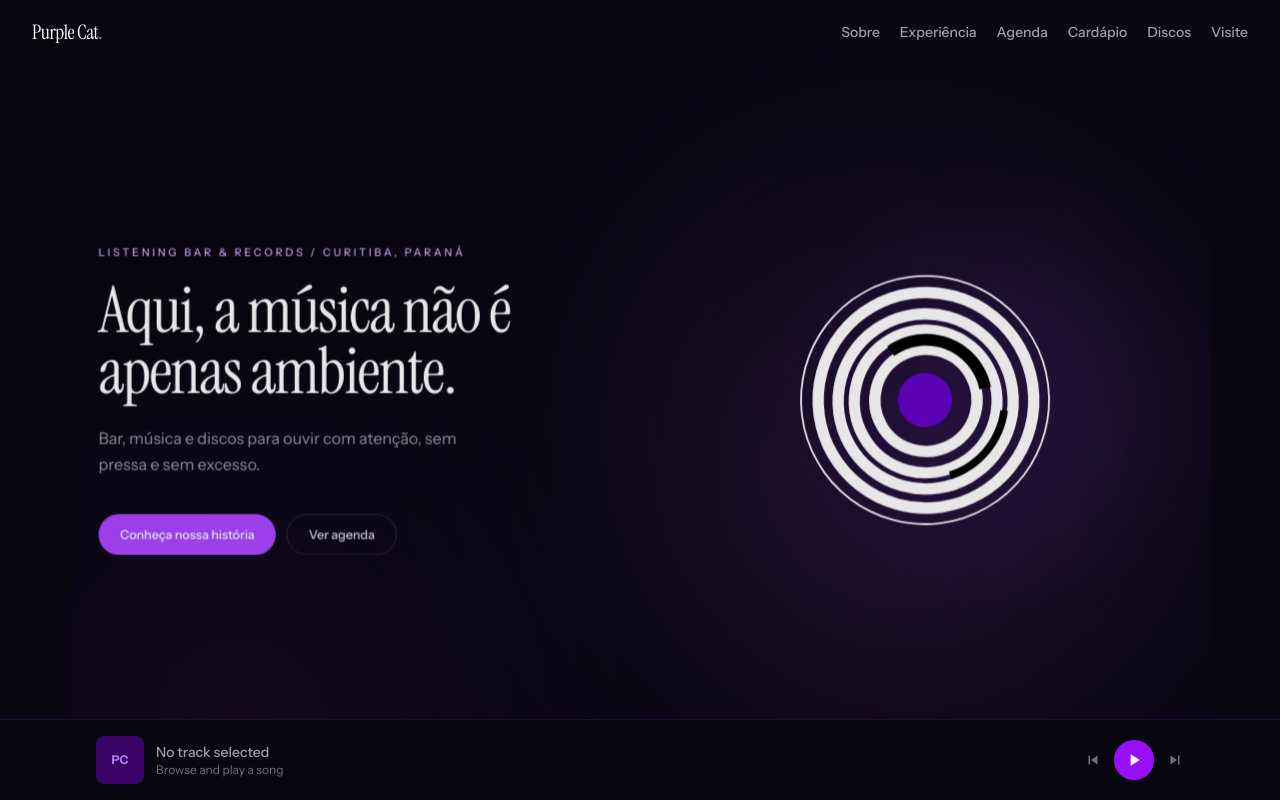
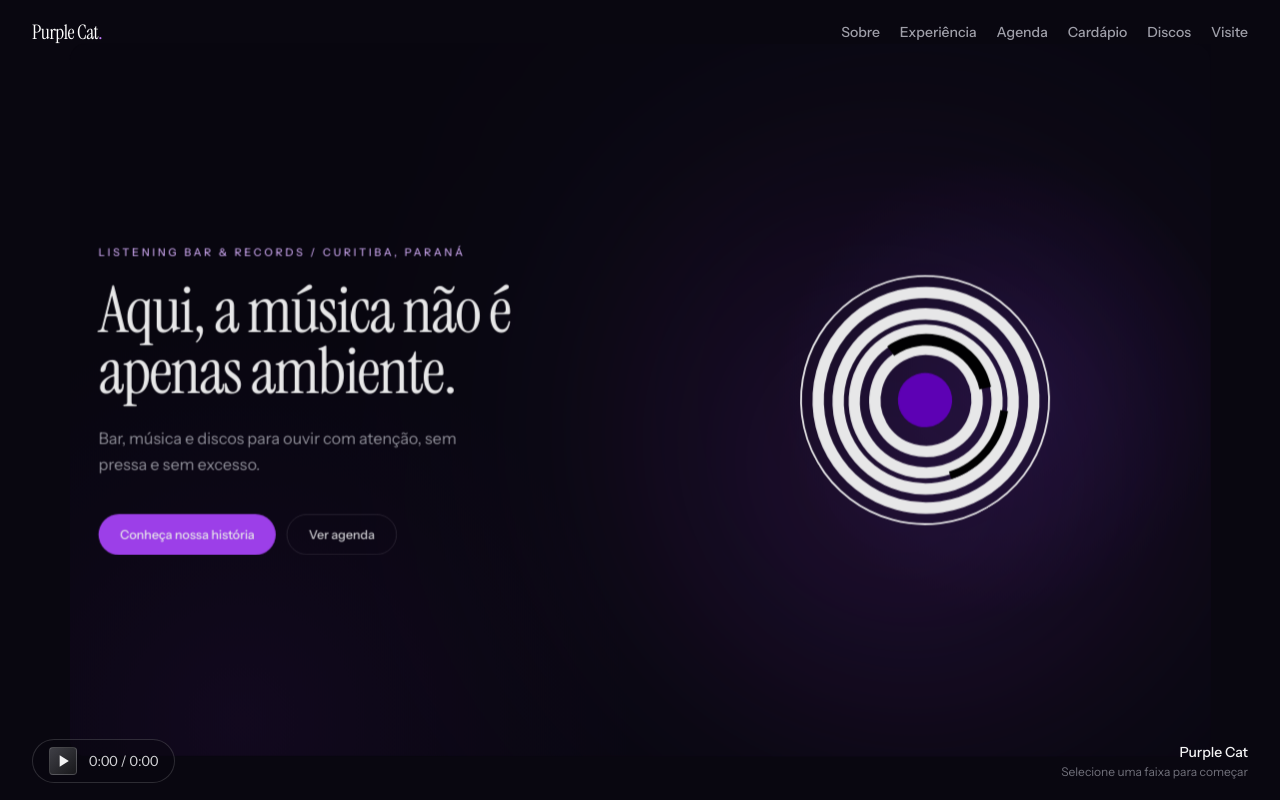
Before and after one commit to Alexandre-Tortoza/purple-cat, a Next.js app: page / in a window 1280 px wide. Shown: the top 800 px of the page. Built offline with nearby package versions, Linux system fonts and the light colour scheme.

Commit message:
feat(player): redesign bottom playback controls

```diff
--- a/src/widgets/PlayBar/index.tsx
+++ b/src/widgets/PlayBar/index.tsx
@@ -1,69 +1,117 @@
 'use client'
 
-import { motion } from 'motion/react'
+import { useEffect, useState } from 'react'
+import { motion, useMotionValueEvent, useScroll } from 'motion/react'
+import type { Track } from '@/entities'
 import { usePlayTrack } from '@/features/PlayTrack'
 import { useAppAnimation } from '@/features/AppAnimation'
-import { PlayIcon, PauseIcon, SkipPrevIcon, SkipNextIcon } from '@/shared/ui/icons'
+import { PauseIcon, PlayIcon } from '@/shared/ui/icons'
+import { Container } from '@/shared/ui/Container'
+import { TRANSITION_SLIDE_IN } from '@/shared/lib/animations'
+
+function formatTime(seconds: number) {
+  const total = Math.max(0, Math.floor(seconds))
+  const minutes = Math.floor(total / 60)
+  const remainder = total % 60
+
+  return `${minutes}:${remainder.toString().padStart(2, '0')}`
+}
+
+type PlaybackControlProps = {
+  track: Track | null
+  isPlaying: boolean
+  pause: () => void
+  toggle: () => void
+}
+
+function PlaybackControl({ track, isPlaying, pause, toggle }: PlaybackControlProps) {
+  const [elapsed, setElapsed] = useState(0)
+  const duration = track?.duration ?? 0
+
+  useEffect(() => {
+    if (!isPlaying || !track || duration === 0) return
+
+    const interval = window.setInterval(() => {
+      setElapsed((current) => {
+        const next = current + 1
+
+        if (next >= duration) {
+          pause()
+          return duration
+        }
+
+        return next
+      })
+    }, 1000)
+
+    return () => window.clearInterval(interval)
+  }, [duration, isPlaying, pause, track])
+
+  return (
+    <button
+      type="button"
+      onClick={toggle}
+      className={`inline-flex h-11 shrink-0 items-center gap-3 rounded-full border px-4 text-sm transition-colors focus-visible:outline-2 focus-visible:outline-offset-2 focus-visible:outline-purple-300 ${
+        isPlaying
+          ? 'border-purple-400 bg-purple-500/10 text-purple-100'
+          : 'border-white/15 bg-[#090710]/45 text-zinc-300 hover:border-white/30 hover:bg-[#090710]/70'
+      }`}
+      aria-label={isPlaying ? 'Pausar' : 'Tocar'}
+    >
+      <span
+        className={`flex h-7 w-7 items-center justify-center rounded-sm border ${
+          isPlaying
+            ? 'border-purple-300 bg-[linear-gradient(135deg,#a855f7,#5b21b6)] text-white'
+            : 'border-white/15 bg-[linear-gradient(135deg,#3f3f46,#18181b)] text-zinc-100'
+        }`}
+      >
+        {isPlaying ? <PauseIcon /> : <PlayIcon />}
+      </span>
+      <span className="tabular-nums">{formatTime(elapsed)} / {formatTime(duration)}</span>
+    </button>
+  )
+}
 
 export function PlayBar() {
-  const { currentTrack, isPlaying, toggle } = usePlayTrack()
+  const { currentTrack, isPlaying, pause, toggle } = usePlayTrack()
   const { phase } = useAppAnimation()
+  const { scrollY } = useScroll()
+  const [isScrolled, setIsScrolled] = useState(false)
+
+  useMotionValueEvent(scrollY, 'change', (latest) => {
+    setIsScrolled(latest > 20)
+  })
 
   return (
     <motion.div
       initial={{ y: 80, opacity: 0 }}
       animate={phase === 'ready' ? { y: 0, opacity: 1 } : { y: 80, opacity: 0 }}
-      transition={{ duration: 1.2, ease: [0.25, 0.1, 0.25, 1] }}
-      className="fixed bottom-0 left-0 right-0 z-40 border-t border-purple-900/30 bg-[#090710]/90 backdrop-blur-md"
+      transition={TRANSITION_SLIDE_IN}
+      style={{
+        height: isScrolled ? '64px' : '80px',
+        backgroundColor: isScrolled ? 'rgba(9, 7, 16, 0.8)' : 'rgba(9, 7, 16, 0)',
+        backdropFilter: isScrolled ? 'blur(12px)' : 'blur(0px)',
+        WebkitBackdropFilter: isScrolled ? 'blur(12px)' : 'blur(0px)',
+        borderTop: isScrolled
+          ? '1px solid rgba(124, 45, 173, 0.2)'
+          : '1px solid rgba(124, 45, 173, 0)',
+      }}
+      className="fixed bottom-0 left-0 right-0 z-40 transition-all duration-700 ease-out"
     >
-      <div className="mx-auto flex h-20 max-w-6xl items-center justify-between gap-4 px-4 sm:px-6 lg:px-8">
-        <div className="flex min-w-0 flex-1 items-center gap-3">
-          <div className="flex h-12 w-12 shrink-0 items-center justify-center rounded-lg bg-purple-950 text-purple-400">
-            <span className="text-xs font-bold">PC</span>
-          </div>
-          {currentTrack ? (
-            <div className="min-w-0">
-              <p className="truncate text-sm font-medium text-zinc-100">
-                {currentTrack.title}
-              </p>
-              <p className="truncate text-xs text-zinc-500">{currentTrack.artist}</p>
-            </div>
-          ) : (
-            <div className="min-w-0">
-              <p className="text-sm font-medium text-zinc-400">
-                No track selected
-              </p>
-              <p className="text-xs text-zinc-500">
-                Browse and play a song
-              </p>
-            </div>
-          )}
+      <Container className="flex h-full items-center justify-between gap-4">
+        <PlaybackControl
+          key={currentTrack?.id ?? 'empty'}
+          track={currentTrack}
+          isPlaying={isPlaying}
+          pause={pause}
+          toggle={toggle}
+        />
+
+        <div className="min-w-0 text-right">
+          <p className="truncate text-sm font-medium text-zinc-100">{currentTrack?.artist ?? 'Purple Cat'}</p>
+          <p className="mt-0.5 truncate text-xs text-zinc-500">{currentTrack?.title ?? 'Selecione uma faixa para começar'}</p>
         </div>
-
-        <div className="flex items-center gap-3">
-          <button
-            className="hidden text-zinc-500 transition-colors hover:text-zinc-300 sm:block"
-            aria-label="Previous track"
-          >
-            <SkipPrevIcon />
-          </button>
-
-          <button
-            onClick={toggle}
-            className="flex h-10 w-10 items-center justify-center rounded-full bg-purple-600 text-white transition-colors hover:bg-purple-700"
-            aria-label={isPlaying ? 'Pause' : 'Play'}
-          >
-            {isPlaying ? <PauseIcon /> : <PlayIcon />}
-          </button>
-
-          <button
-            className="hidden text-zinc-500 transition-colors hover:text-zinc-300 sm:block"
-            aria-label="Next track"
-          >
-            <SkipNextIcon />
-          </button>
-        </div>
-      </div>
+      </Container>
     </motion.div>
   )
 }
```
